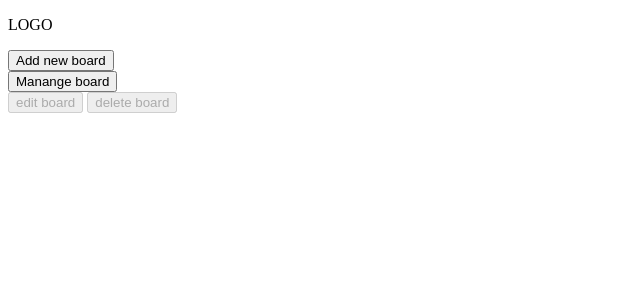
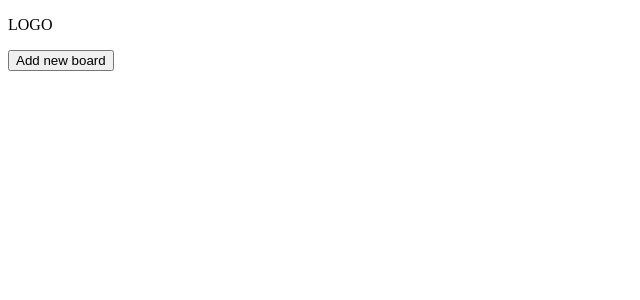
Before and after one commit to MauritzLM/kanban-task-management-app, a Django app: page /taskmanager/ in a window 1280 px wide. Shown: the top 300 px of the page, without its empty margins (0-640 px from the left). Run offline with Django 5.2, Linux system fonts and the light colour scheme; data that the repository does not hold is empty.

Commit message:
moved selected board logic and rendering

```diff
--- a/taskmanager/templates/components/sidebar.html
+++ b/taskmanager/templates/components/sidebar.html
@@ -16,27 +16,7 @@
 
         {% endif %}
 
-        {# display selected board #}
-        {% if board %}
-            <h2>{{ board.name }}</h2>
-        {% endif %}
-
         <button hx-get="{% url 'new-board' %}" hx-target="#form-wrapper">Add new board</button>
 
-        <div>
-            <button>Manange board</button>
-            {% if board %}
-                <div>
-                    <button hx-get="{% url 'edit-board' id=board.id %}" hx-target="#form-wrapper">edit board</button>
-                    <button hx-get="{% url 'delete-board' id=board.id %}" hxtarget="#form-wrapper">delete board</button>
-                </div>
-            {% else %}
-                <div>
-                    <button disabled="disabled">edit board</button>
-                    <button disabled="disabled">delete board</button>
-                </div>
-            {% endif %}
-
-        </div>
     </div>
 </div>
```
